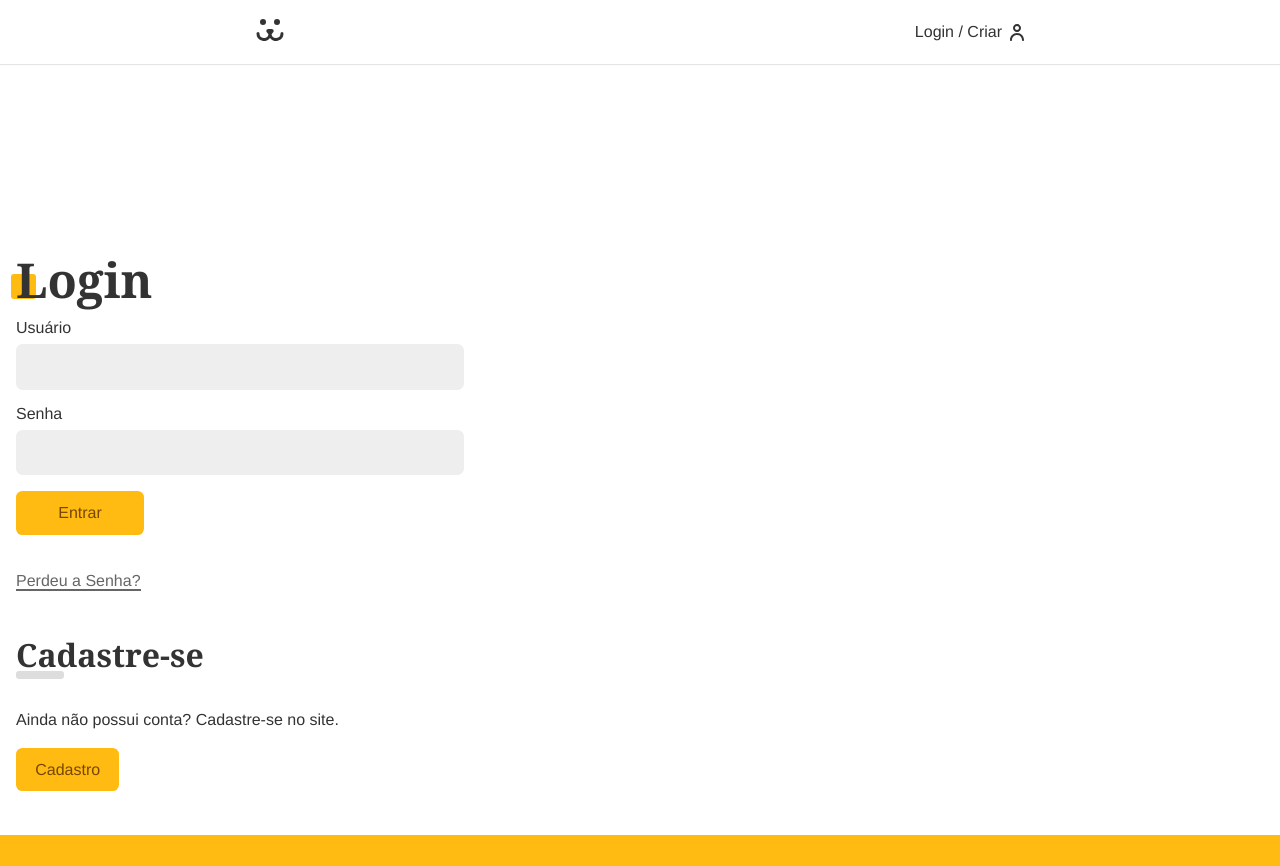
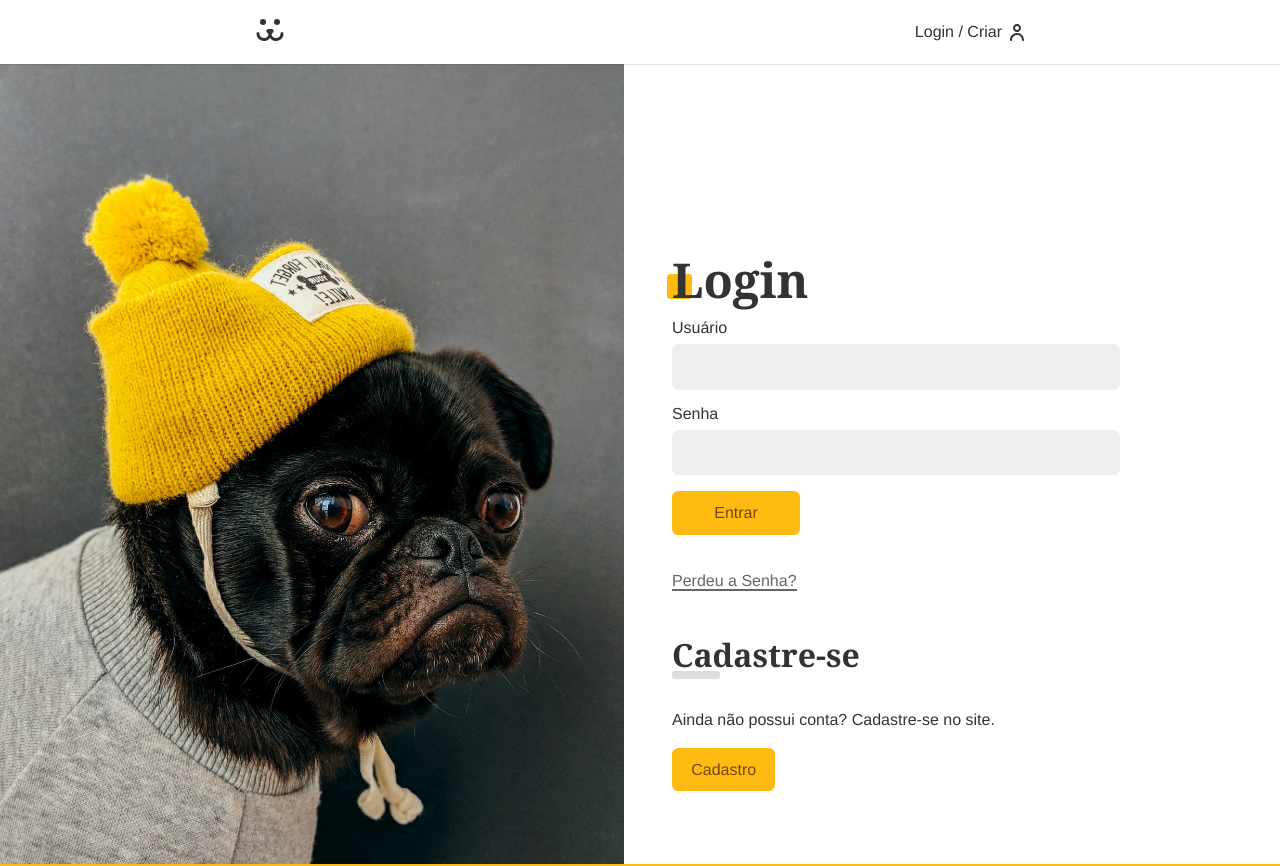
Before and after one commit to Himefe/projeto-dogs, a React (Create React App) app: page /login in a window 1280 px wide. Shown: the top 866 px of the page. Built offline with nearby package versions, Linux system fonts and the light colour scheme.

Commit message:
removendo aspas do className

```diff
--- a/src/Components/Helper/css/Loading.module.css
+++ b/src/Components/Helper/css/Loading.module.css
@@ -1,10 +1,9 @@
 .wrapper {
-  display: flex;
   width: 100%;
-  height: 100%;
-  min-height: 100%;
-  align-items: center;
+  height: inherit;
+  min-height: inherit;
 }
+
 .loading {
   width: 80px;
   height: 80px;
--- a/src/Components/Login/Login.js
+++ b/src/Components/Login/Login.js
@@ -14,7 +14,7 @@ const Login = () => {
     return <Navigate to="/conta/minha-conta" />;
   }
   return (
-    <section className={`styles.login`}>
+    <section className={styles.login}>
       <Routes>
         <Route path="/" element={<LoginForm />} />
         <Route path="cadastro" element={<CreateLoginForm />} />
```
